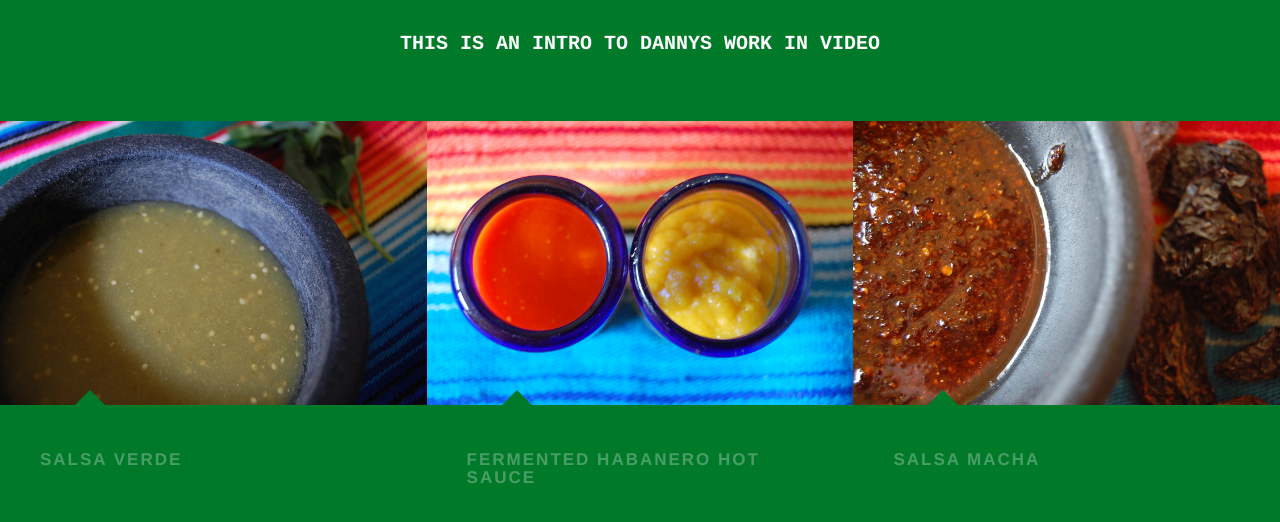
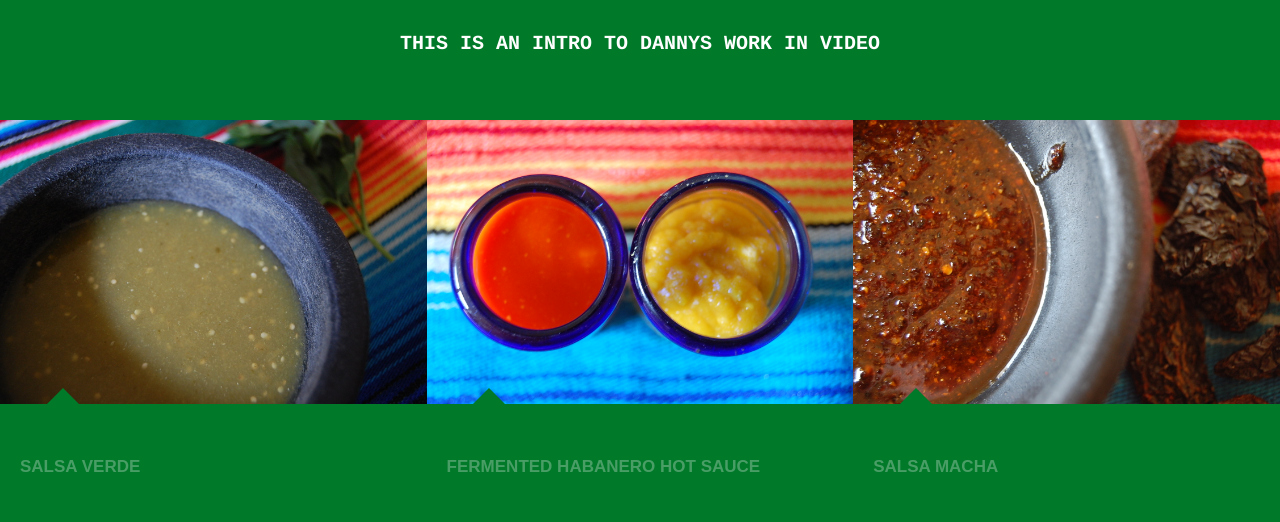
Before and after one commit to danielglatstein/dodgerredhead-site, a plain HTML site: page recipes.html in a window 1280 px wide. Shown: the part 528-1050 px from the top of the page. Drawn offline with Linux system fonts and the light colour scheme; a web font is replaced by a local one.

Commit message:
add changes to html/css for triangle to recipes

```diff
--- a/css/recipestyle.css
+++ b/css/recipestyle.css
@@ -161,13 +161,6 @@ h4 {
 	opacity: .3
 }
 
-.position_1:hover h4 {
-	opacity:1;
-	transition: opacity .2s ease-out;
-	-moz-transition: opacity .2s ease-out;
-	-webkit-transition: opacity .2s ease-out;
-	-o-transition: opacity .2s ease-out;
-}
 
 .position_2:hover h4 {
 	opacity:1;
@@ -374,7 +367,6 @@ a.Zara_Aina:hover span{
 
 
 .type_category:before {
-	border-bottom: 10px solid #5a54b8;
 	content: "";
 	width: 0;
 	height: 0;
@@ -456,3 +448,46 @@ a.plus:active {background-position: -106px 0px}
 a.insta {background-position: -212px 0px; }
 a.insta:hover {background-position: -159px 0px}
 a.insta:active {background-position: -212px 0px}
+
+.artwork ul {
+	padding: 0;
+	margin: 0;
+	list-style-type: none;
+}
+
+.artwork li {
+	max-width: 33.33%;
+	float: left;
+}
+
+.artwork img {
+	max-width: 100%;
+}
+
+.artwork .img {
+	position: relative;
+}
+
+.artwork .triangle {
+	border: 20px solid transparent;
+	border-bottom-color: #007A29;
+	width: 0;
+	height: 0;
+	position: absolute;
+	bottom: 0;
+	left: 10%;
+}
+
+
+.artwork li:hover h4 {
+	opacity:1;
+	transition: opacity .2s ease-out;
+	-moz-transition: opacity .2s ease-out;
+	-webkit-transition: opacity .2s ease-out;
+	-o-transition: opacity .2s ease-out;
+}
+
+.clearfix {
+  overflow: auto;
+  zoom: 1;
+}
--- a/recipes.html
+++ b/recipes.html
@@ -48,32 +48,38 @@
 
 				<div class="clearall"></div>
 
-				<article class="artwork_line">
+				<article class="artwork clearfix">
+					<ul class='salsa'>
 						<a href="verde.html" target="_blank">
-						<div class="position_1">
-							<div class="holder" style="background-image:url(images/verde.jpg);">
-								<p class="type_category"></p>
+							<li>
+								<div class='img'>
+									<div class='triangle'></div>
+									<img src='images/verde.jpg'>
+								</div>
 								<h4 class="title">Salsa verde</h4>
-							</div>
-						</div>
+							</li>
 						</a>
 						<a href="habanero.html" target="_blank">
-						<div class="position_2">
-							<div class="holder" style="background-image:url(images/both_hab.jpg);">
-								<p class="type_category"></p>
+							<li>
+								<div class='img'>
+									<div class='triangle'></div>
+									<img src='images/both_hab.jpg'>
+								</div>
 								<h4 class="title">Fermented Habanero Hot Sauce</h4>
-							</div>
-						</div>
+							</li>
 						</a>
 						<a href="macha.html" target="_blank">
-						<div class="position_3">
-							<div class="holder" style="background-image:url(images/macha.jpg);">
-								<p class="type_category"></p>
+							<li>
+								<div class='img'>
+									<div class='triangle'></div>
+									<img src='images/macha.jpg'>
+								</div>
 								<h4 class="title">Salsa Macha </h4>
-							</div>
-						</div>
+							</li>
 						</a>
+					</ul>
 				</article>
+
 			</section>
 		</div>
 	</div>
```
Lines whose indentation alone changed are shown as unchanged.
